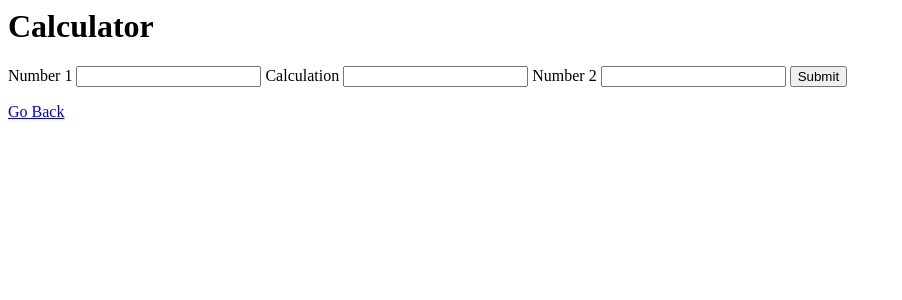
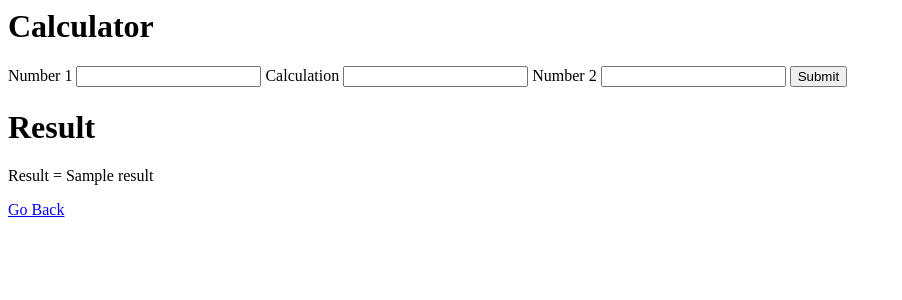
Before and after one commit to TamsyMan/DofE-Website, a Flask app: template FlaskWebsite/templates/calculator.html in a window 1280 px wide. Shown: the top 300 px of the page, without its empty margins (0-902 px from the left). Run offline with Flask 3, Linux system fonts and the light colour scheme; the template is opened without the code that fills it: values that come from a table or form of the project are taken from there, most other values are stand-ins (such as "Sample title", 1, 10 or a date in 2020).

Commit message:
Adjust calculator to display result on same page as input

```diff
--- a/FlaskWebsite/main.py
+++ b/FlaskWebsite/main.py
@@ -9,29 +9,27 @@ def initialise():
     return render_template('index.html')
 
 
-@app.route('/calculator')
+@app.route('/calculator', methods = ["GET", "POST"])
 def calculator():
     form = CalcForm(request.form)
-    return render_template('calculator.html', form=form)
-
-@app.route('/calcresult', methods = ["POST"])
-def calcResult():
-    try:
-        number1 = int(request.form["Number1"])
-        calc = request.form["Calculation"]
-        number2 = int(request.form["Number2"])
-        if calc == "+":
-            result = (number1 + number2)
-        elif calc == "-":
-            result = (number1 - number2)
-        elif calc == "*":
-            result = (number1 * number2)
-        elif calc == "/":
-            result = (number1 / number2)
-        else:
-            result = "Not a valid sum"
-        return render_template('calcresult.html', result=result)
-    except KeyError as error:
-        return "Missing Form Field"
+    result = None
+    if request.method == "POST":
+        try:
+            number1 = int(request.form["Number1"])
+            calc = request.form["Calculation"]
+            number2 = int(request.form["Number2"])
+            if calc == "+":
+                result = (number1 + number2)
+            elif calc == "-":
+                result = (number1 - number2)
+            elif calc == "*":
+                result = (number1 * number2)
+            elif calc == "/":
+                result = (number1 / number2)
+            else:
+                result = "Not a valid sum"
+        except KeyError as error:
+            return "Missing Form Field"
+    return render_template('calculator.html', form=form, result=result)
 
 app.run(debug=True)
--- a/FlaskWebsite/templates/calculator.html
+++ b/FlaskWebsite/templates/calculator.html
@@ -6,7 +6,7 @@
 <body>
     <h1>Calculator</h1>
 
-    <form method="POST", action = "/calcresult">
+    <form method="POST", action = "/calculator">
         {{form.Number1.label}}
         {{form.Number1}}
         {{form.Calculation.label}}
@@ -15,7 +15,13 @@
         {{form.Number2}}
         {{form.Submit}}
     </form>
+    <h1>Result</h1>
+
+    {%if result%}
+        <p>Result = {{result}}</p>
+    {% endif %}
 </body>
+
 </html>
 
 <a href="/">Go Back</a>
```
